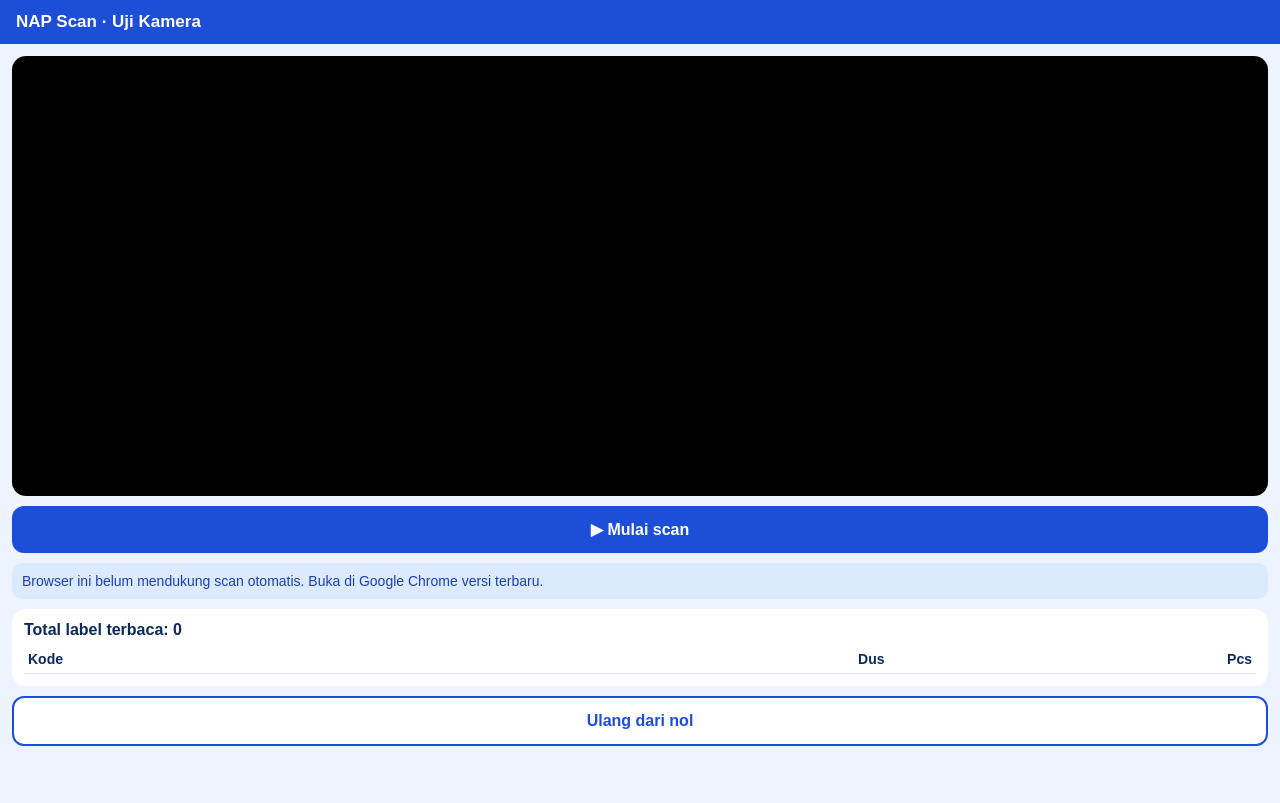
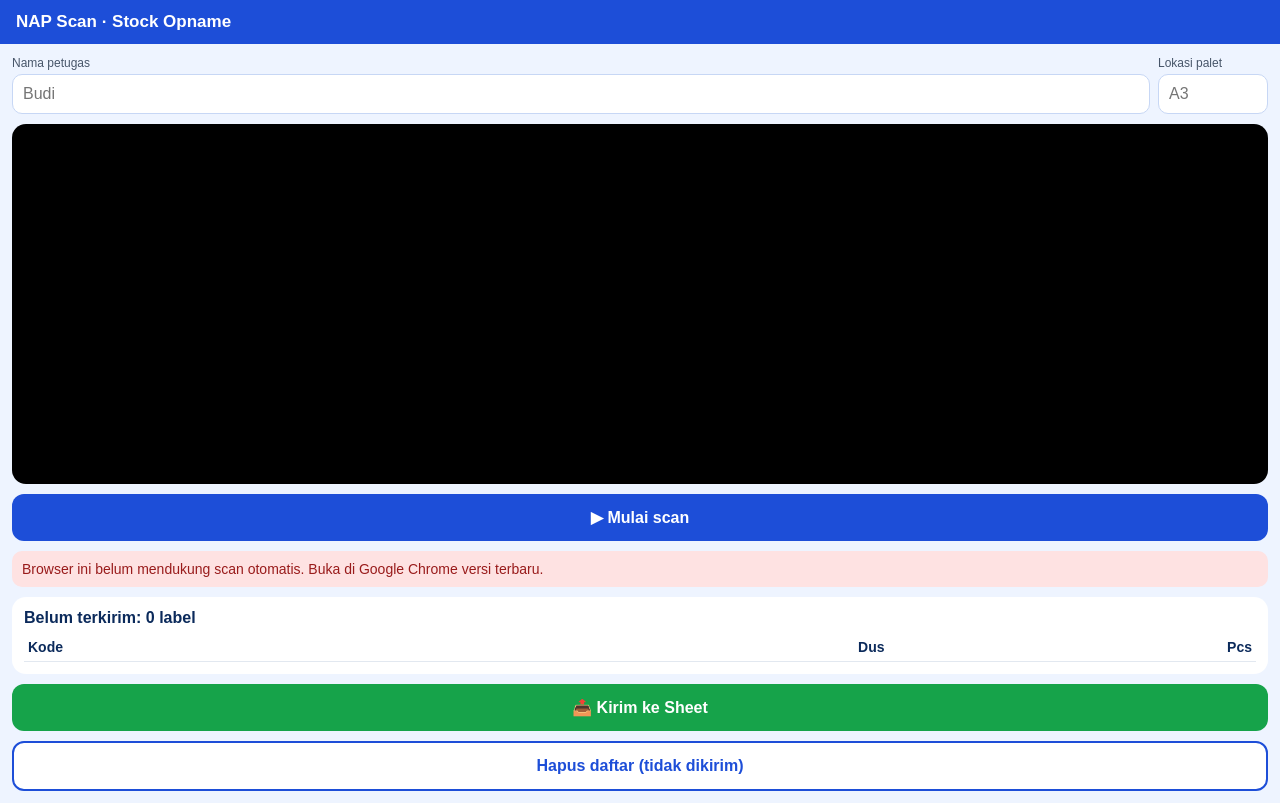
Before and after one commit to nusantaraautopartpersada1-beep/nap-scan, a plain HTML site: page index.html in a window 1280 px wide. Both pictures are taken after a click on the button "▶ Mulai scan". Drawn offline with Linux system fonts and the light colour scheme.

Commit message:
index.html

```diff
--- a/index.html
+++ b/index.html
@@ -9,13 +9,21 @@
   body{margin:0;font-family:Arial,sans-serif;background:#eef4ff;color:#0b2a5b}
   .kepala{background:#1d4ed8;color:#fff;padding:12px 16px;font-weight:bold;font-size:17px}
   .isi{padding:12px}
-  .layar{position:relative;background:#000;border-radius:14px;overflow:hidden}
-  video{width:100%;display:block;max-height:55vh;object-fit:cover}
+  .baris{display:flex;gap:8px}
+  .baris > div{flex:1}
+  label{display:block;font-size:12px;color:#475569;margin-bottom:4px}
+  input{width:100%;padding:10px;font-size:16px;border:1.5px solid #c7d7f5;border-radius:10px;color:#0b2a5b}
+  .layar{position:relative;background:#000;border-radius:14px;overflow:hidden;margin-top:10px}
+  video{width:100%;display:block;max-height:45vh;object-fit:cover}
   .kilat{position:absolute;inset:0;border:6px solid #22c55e;border-radius:14px;opacity:0;transition:opacity .2s;pointer-events:none}
   .tombol{display:block;width:100%;padding:14px;margin-top:10px;border:0;border-radius:12px;font-size:16px;font-weight:bold}
   .biru{background:#1d4ed8;color:#fff}
+  .hijau{background:#16a34a;color:#fff}
   .putih{background:#fff;color:#1d4ed8;border:2px solid #1d4ed8}
-  #pesan{margin-top:10px;padding:10px;border-radius:10px;background:#dbeafe;color:#1e40af;font-size:14px}
+  #pesan{margin-top:10px;padding:10px;border-radius:10px;font-size:14px}
+  .info{background:#dbeafe;color:#1e40af}
+  .ok{background:#dcfce7;color:#166534}
+  .salah{background:#fee2e2;color:#991b1b}
   .kartu{background:#fff;border-radius:14px;padding:12px;margin-top:10px}
   table{width:100%;border-collapse:collapse;font-size:14px;margin-top:6px}
   th,td{text-align:left;padding:6px 4px;border-bottom:1px solid #e2e8f0}
@@ -23,34 +31,57 @@
 </style>
 </head>
 <body>
-<div class="kepala">NAP Scan · Uji Kamera</div>
+<div class="kepala">NAP Scan · Stock Opname</div>
 <div class="isi">
+  <div class="baris">
+    <div><label>Nama petugas</label><input id="petugas" placeholder="Budi" autocomplete="off"></div>
+    <div style="flex:0 0 110px"><label>Lokasi palet</label><input id="lokasi" placeholder="A3" autocomplete="off" autocapitalize="characters"></div>
+  </div>
+
   <div class="layar">
     <video id="video" playsinline muted></video>
     <div class="kilat" id="kilat"></div>
   </div>
   <button class="tombol biru" id="tblMulai" onclick="mulai()">▶ Mulai scan</button>
-  <div id="pesan">Tekan Mulai scan, izinkan kamera, lalu sapu kamera ke label.</div>
+  <div id="pesan" class="info">Isi nama dan lokasi, tekan Mulai scan, lalu sapu kamera ke label.</div>
+
   <div class="kartu">
-    <b>Total label terbaca: <span id="totalLabel">0</span></b>
+    <b>Belum terkirim: <span id="totalLabel">0</span> label</b>
     <table>
       <thead><tr><th>Kode</th><th class="angka">Dus</th><th class="angka">Pcs</th></tr></thead>
       <tbody id="tabel"></tbody>
     </table>
   </div>
-  <button class="tombol putih" onclick="ulang()">Ulang dari nol</button>
+
+  <button class="tombol hijau" id="tblKirim" onclick="kirim()">📤 Kirim ke Sheet</button>
+  <button class="tombol putih" onclick="ulang()">Hapus daftar (tidak dikirim)</button>
 </div>
 
 <script>
-  var detektor = null, berjalan = false, terbaca = {}, rekap = {}, suara = null;
+  const URL_API = 'LINK_NAP_GW';
+
+  var detektor = null, berjalan = false, sedangKirim = false, suara = null;
+  var terbaca = {}, rekap = {};
 
   function el(id) { return document.getElementById(id); }
-  function pesan(t) { el('pesan').textContent = t; }
+  function pesan(t, jenis) { el('pesan').textContent = t; el('pesan').className = jenis || 'info'; }
+  function simpanLokal(k, v) { try { localStorage.setItem(k, v); } catch (e) {} }
+  function bacaLokal(k) { try { return localStorage.getItem(k) || ''; } catch (e) { return ''; } }
+
+  // Muat data yang tersimpan di HP
+  el('petugas').value = bacaLokal('scan_petugas');
+  el('lokasi').value = bacaLokal('scan_lokasi');
+  try { terbaca = JSON.parse(bacaLokal('scan_belum_kirim') || '{}'); } catch (e) { terbaca = {}; }
+  susunRekap();
+  tampil();
+  if (Object.keys(terbaca).length) pesan('Ada ' + Object.keys(terbaca).length + ' label yang belum terkirim. Tekan Kirim.', 'info');
+
+  el('lokasi').addEventListener('input', function () { this.value = this.value.toUpperCase(); });
 
   async function mulai() {
     if (berjalan) return;
     if (!('BarcodeDetector' in window)) {
-      pesan('Browser ini belum mendukung scan otomatis. Buka di Google Chrome versi terbaru.');
+      pesan('Browser ini belum mendukung scan otomatis. Buka di Google Chrome versi terbaru.', 'salah');
       return;
     }
     try {
@@ -64,10 +95,10 @@
       await el('video').play();
       berjalan = true;
       el('tblMulai').textContent = 'Kamera menyala';
-      pesan('Sapu kamera pelan-pelan ke label. Setiap label baru berbunyi beep.');
+      pesan('Sapu kamera pelan-pelan ke label. Setiap label baru berbunyi beep.', 'info');
       putar();
     } catch (e) {
-      pesan('Kamera tidak bisa dibuka: ' + e.message);
+      pesan('Kamera tidak bisa dibuka: ' + e.message, 'salah');
     }
   }
 
@@ -84,17 +115,26 @@
     teks = String(teks).trim().toUpperCase();
     if (!teks || terbaca[teks]) return;
     terbaca[teks] = true;
-    var b = teks.split('|');
-    var kode = b[0], isi = Number(b[1]) || 0;
-    if (!rekap[kode]) rekap[kode] = { dus: 0, isi: isi };
-    rekap[kode].dus++;
-    if (isi) rekap[kode].isi = isi;
+    simpanLokal('scan_belum_kirim', JSON.stringify(terbaca));
+    susunRekap();
     bunyi();
     if (navigator.vibrate) navigator.vibrate(60);
     el('kilat').style.opacity = 1;
     setTimeout(function () { el('kilat').style.opacity = 0; }, 200);
-    pesan('Terbaca: ' + teks + (b.length < 3 ? ' (label tanpa nomor urut, hanya dihitung sekali)' : ''));
+    var b = teks.split('|');
+    pesan('Terbaca: ' + teks + (b.length < 3 ? ' (label tanpa nomor urut)' : ''), 'info');
     tampil();
+  }
+
+  function susunRekap() {
+    rekap = {};
+    Object.keys(terbaca).forEach(function (t) {
+      var b = t.split('|');
+      var kode = b[0], isi = Number(b[1]) || 0;
+      if (!rekap[kode]) rekap[kode] = { dus: 0, isi: isi };
+      rekap[kode].dus++;
+      if (isi) rekap[kode].isi = isi;
+    });
   }
 
   function tampil() {
@@ -104,7 +144,7 @@
     Object.keys(rekap).sort().forEach(function (k) {
       var r = rekap[k];
       var tr = document.createElement('tr');
-      [k, r.dus, r.isi ? r.dus * r.isi : '-'].forEach(function (v, i) {
+      [k, r.dus, r.isi ? r.dus * r.isi : '?'].forEach(function (v, i) {
         var td = document.createElement('td');
         if (i > 0) td.className = 'angka';
         td.textContent = v;
@@ -114,11 +154,54 @@
     });
   }
 
+  async function kirim() {
+    if (sedangKirim) return;
+    var petugas = el('petugas').value.trim();
+    var lokasi = el('lokasi').value.trim();
+    var daftar = Object.keys(terbaca);
+    if (!petugas) { pesan('Isi nama petugas dulu.', 'salah'); return; }
+    if (!daftar.length) { pesan('Belum ada label yang di-scan.', 'salah'); return; }
+
+    simpanLokal('scan_petugas', petugas);
+    simpanLokal('scan_lokasi', lokasi);
+    sedangKirim = true;
+    el('tblKirim').textContent = 'Mengirim...';
+
+    try {
+      var res = await fetch(URL_API, {
+        method: 'POST',
+        headers: { 'Content-Type': 'text/plain;charset=utf-8' },
+        body: JSON.stringify({ aksi: 'kirimScan', petugas: petugas, lokasi: lokasi, daftar: daftar }),
+        redirect: 'follow'
+      });
+      var h = await res.json();
+      if (!h.ok) throw new Error(h.pesan || 'Ditolak server');
+
+      var teks = 'Terkirim: ' + (h.ringkas.map(function (r) {
+        return r.kode + ' ' + r.dus + ' dus (' + r.pcs + ' pcs)';
+      }).join(', ') || 'tidak ada data baru');
+      if (h.dobel) teks += '. ' + h.dobel + ' label sudah pernah masuk, dilewati.';
+      if (h.tanpaIsi && h.tanpaIsi.length) teks += '. Isi per dus belum diketahui: ' + h.tanpaIsi.join(', ') + ' (tidak tersimpan).';
+      pesan(teks, 'ok');
+
+      terbaca = {};
+      simpanLokal('scan_belum_kirim', '{}');
+      susunRekap();
+      tampil();
+      if (navigator.vibrate) navigator.vibrate([80, 60, 80]);
+    } catch (e) {
+      pesan('Gagal kirim: ' + e.message + '. Data masih aman di HP, coba Kirim lagi.', 'salah');
+    }
+    sedangKirim = false;
+    el('tblKirim').textContent = '📤 Kirim ke Sheet';
+  }
+
   function ulang() {
     terbaca = {};
-    rekap = {};
+    simpanLokal('scan_belum_kirim', '{}');
+    susunRekap();
     tampil();
-    pesan('Hitungan dikosongkan.');
+    pesan('Daftar dikosongkan (tidak dikirim).', 'info');
   }
 
   function bunyi() {
```
